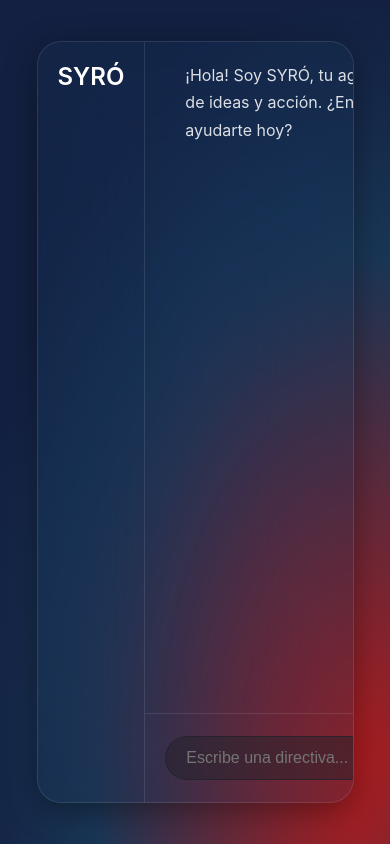
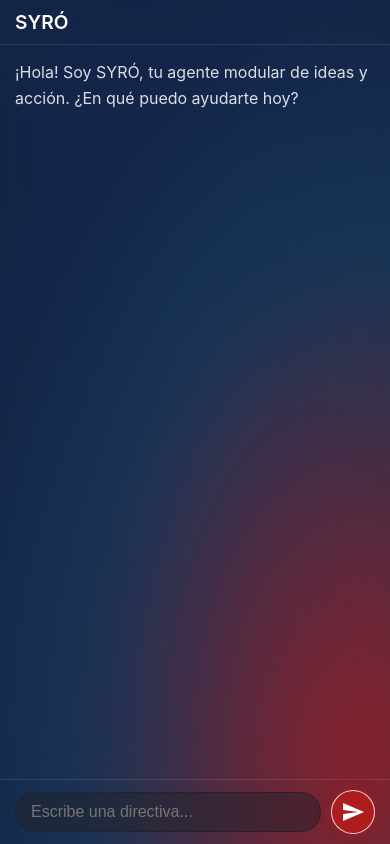
Before and after one commit to Nefastuz/syro-console, a website: page index.html in a window 390 px wide. Drawn offline with nearby package versions, Linux system fonts and the light colour scheme.

Commit message:
feat(ui): Implementar diseño responsive (mobile-first)
Se refactoriza el CSS de index.html para adoptar un enfoque mobile-first. La interfaz ahora se visualiza correctamente en dispositivos móviles y se adapta a pantallas de escritorio mediante media queries. El historial de prompts se oculta en vistas móviles para optimizar el espacio.

```diff
--- a/index.html
+++ b/index.html
@@ -1,4 +1,4 @@
-<!-- Archivo: index.html (Versión Canónica Limpia) -->
+<!-- Archivo: index.html (Versión Responsive) -->
 <!DOCTYPE html>
 <html lang="es">
 <head>
@@ -8,27 +8,158 @@
     <link href="https://fonts.googleapis.com/icon?family=Material+Icons" rel="stylesheet">
     <script src="https://cdn.jsdelivr.net/npm/marked/marked.min.js"></script>
     <style>
-        body { font-family: -apple-system, BlinkMacSystemFont, "Segoe UI", Roboto, Helvetica, Arial, sans-serif; margin: 0; color: #EAEAEA; display: flex; justify-content: center; align-items: center; min-height: 100vh; padding: 20px; box-sizing: border-box; background-color: #132041; }
-        .background-layer { position: fixed; top: 0; left: 0; width: 100%; height: 100%; background: radial-gradient(110% 100% at 90% 90%, #af1c1e 0%, #193656 60%, #132041 90%); z-index: -1; overflow: hidden; }
-        .workspace-container { width: 90%; max-width: 1400px; height: 90vh; display: flex; overflow: hidden; background: rgba(25, 54, 86, 0.25); backdrop-filter: blur(50px) saturate(110%); -webkit-backdrop-filter: blur(50px) saturate(110%); border-radius: 24px; border: 1px solid rgba(255, 255, 255, 0.1); box-shadow: 0 8px 32px 0 rgba(0, 0, 0, 0.37); }
-        .sidebar { width: 30%; max-width: 350px; border-right: 1px solid rgba(255, 255, 255, 0.1); display: flex; flex-direction: column; padding: 20px; gap: 15px; }
-        .sidebar h2 { margin: 0; margin-bottom: 10px; font-size: 1.5em; color: #FFFFFF; font-weight: 600; }
-        #prompt-history { flex-grow: 1; display: flex; flex-direction: column; gap: 12px; overflow-y: auto; }
-        .prompt-button { width: 100%; padding: 12px 15px; border-radius: 8px; background-color: rgba(34, 35, 43, 0.4); border: 1px solid rgba(34, 35, 43, 0.6); color: rgba(255, 255, 255, 0.85); text-align: left; font-size: 14px; cursor: pointer; transition: background-color 0.2s; }
-        .main-content { flex-grow: 1; display: flex; flex-direction: column; }
-        #input-area { padding: 20px; border-top: 1px solid rgba(255, 255, 255, 0.1); display: flex; gap: 15px; align-items: center; flex-shrink: 0; }
-        #command-input { flex-grow: 1; background: rgba(34, 35, 43, 0.5); border: 1px solid rgba(34, 35, 43, 0.7); border-radius: 50px; padding: 12px 20px; color: #FFFFFF; outline: none; font-size: 1em; }
-        #send-button { background-color: #af1c1e; color: white; border-radius: 50%; width: 48px; height: 48px; cursor: pointer; display: grid; place-items: center; flex-shrink: 0; transition: all 0.2s; border: 1.5px solid rgba(255, 255, 255, 0.8); box-shadow: 0 0 12px rgba(175, 28, 30, 0.5); }
-        #response-area { flex-grow: 1; padding: 20px 40px; font-size: 1em; line-height: 1.7; color: rgba(255,255,255,0.85); overflow-y: auto; }
-        #response-area h1, #response-area h2, #response-area h3 { color: #FFFFFF; font-weight: 600; margin-top: 24px; margin-bottom: 16px; padding-bottom: 8px; border-bottom: 1px solid rgba(255, 255, 255, 0.15); }
-        #response-area p { margin: 0 0 16px 0; }
+        body {
+            font-family: -apple-system, BlinkMacSystemFont, "Segoe UI", Roboto, Helvetica, Arial, sans-serif;
+            margin: 0;
+            color: #EAEAEA;
+            background-color: #132041;
+            /* [RESPONSIVE] Se eliminan flex, justify-content, align-items para que el body ocupe todo el espacio */
+        }
+        .background-layer {
+            position: fixed;
+            top: 0;
+            left: 0;
+            width: 100%;
+            height: 100%;
+            background: radial-gradient(110% 100% at 90% 90%, #af1c1e 0%, #193656 60%, #132041 90%);
+            z-index: -1;
+            overflow: hidden;
+        }
+        .workspace-container {
+            /* [RESPONSIVE] Diseño base para móviles */
+            width: 100%;
+            height: 100vh;
+            display: flex;
+            flex-direction: column; /* Colapsa a una sola columna en móviles */
+            box-sizing: border-box; /* Asegura que el padding no desborde */
+            background: rgba(25, 54, 86, 0.25);
+            backdrop-filter: blur(50px) saturate(110%);
+            -webkit-backdrop-filter: blur(50px) saturate(110%);
+            /* [RESPONSIVE] Se eliminan bordes y sombras para una apariencia full-screen en móvil */
+            border-radius: 0;
+            border: none;
+            box-shadow: none;
+        }
+        .sidebar {
+            /* [RESPONSIVE] El sidebar ahora es un header en móviles */
+            width: 100%;
+            max-width: none;
+            height: auto;
+            border-right: none;
+            border-bottom: 1px solid rgba(255, 255, 255, 0.1);
+            display: flex;
+            flex-direction: row; /* Elementos en fila */
+            align-items: center; /* Centra verticalmente */
+            justify-content: space-between; /* Espacia el título y el historial */
+            padding: 10px 15px;
+            box-sizing: border-box;
+            flex-shrink: 0;
+        }
+        .sidebar h2 {
+            margin: 0;
+            font-size: 1.2em;
+            color: #FFFFFF;
+            font-weight: 600;
+        }
+        #prompt-history {
+            /* [RESPONSIVE] El historial se oculta en móviles para ahorrar espacio */
+            display: none;
+        }
+        .main-content {
+            flex-grow: 1;
+            display: flex;
+            flex-direction: column;
+            overflow: hidden; /* Previene desbordamiento del contenido */
+        }
+        #input-area {
+            padding: 10px 15px;
+            border-top: 1px solid rgba(255, 255, 255, 0.1);
+            display: flex;
+            gap: 10px;
+            align-items: center;
+            flex-shrink: 0;
+        }
+        #command-input {
+            flex-grow: 1;
+            background: rgba(34, 35, 43, 0.5);
+            border: 1px solid rgba(34, 35, 43, 0.7);
+            border-radius: 50px;
+            padding: 10px 15px;
+            color: #FFFFFF;
+            outline: none;
+            font-size: 1em;
+        }
+        #send-button {
+            background-color: #af1c1e;
+            color: white;
+            border-radius: 50%;
+            width: 44px; /* Ligeramente más pequeño para móviles */
+            height: 44px;
+            cursor: pointer;
+            display: grid;
+            place-items: center;
+            flex-shrink: 0;
+            transition: all 0.2s;
+            border: 1.5px solid rgba(255, 255, 255, 0.8);
+            box-shadow: 0 0 12px rgba(175, 28, 30, 0.5);
+        }
+        #response-area {
+            flex-grow: 1;
+            padding: 15px;
+            font-size: 1em;
+            line-height: 1.6;
+            color: rgba(255,255,255,0.85);
+            overflow-y: auto;
+        }
+        #response-area h1, #response-area h2, #response-area h3 { color: #FFFFFF; font-weight: 600; margin-top: 20px; margin-bottom: 12px; padding-bottom: 6px; border-bottom: 1px solid rgba(255, 255, 255, 0.15); }
+        #response-area p { margin: 0 0 12px 0; }
         #response-area code { background-color: rgba(34, 35, 43, 0.8); padding: 3px 6px; border-radius: 6px; font-family: 'SF Mono', 'Fira Code', 'Consolas', monospace; font-size: 0.9em; }
+
+        /* [RESPONSIVE] Media Query para pantallas de escritorio (a partir de 768px) */
+        @media (min-width: 768px) {
+            body {
+                display: flex;
+                justify-content: center;
+                align-items: center;
+                padding: 20px;
+            }
+            .workspace-container {
+                width: 90%;
+                max-width: 1400px;
+                height: 90vh;
+                flex-direction: row; /* Vuelve a la disposición de columnas */
+                border-radius: 24px;
+                border: 1px solid rgba(255, 255, 255, 0.1);
+                box-shadow: 0 8px 32px 0 rgba(0, 0, 0, 0.37);
+            }
+            .sidebar {
+                width: 30%;
+                max-width: 350px;
+                border-right: 1px solid rgba(255, 255, 255, 0.1);
+                border-bottom: none;
+                flex-direction: column;
+                align-items: flex-start;
+                padding: 20px;
+                gap: 15px;
+            }
+            .sidebar h2 { font-size: 1.5em; }
+            #prompt-history {
+                display: flex; /* Muestra el historial en escritorio */
+            }
+            #input-area { padding: 20px; gap: 15px; }
+            #command-input { padding: 12px 20px; }
+            #send-button { width: 48px; height: 48px; }
+            #response-area { padding: 20px 40px; }
+        }
     </style>
 </head>
 <body>
     <div class="background-layer"></div>
     <div class="workspace-container">
-        <div class="sidebar"><h2>SYRÓ</h2><div id="prompt-history"></div></div>
+        <div class="sidebar">
+            <h2>SYRÓ</h2>
+            <div id="prompt-history"></div>
+        </div>
         <div class="main-content">
             <div id="response-area">¡Hola! Soy SYRÓ, tu agente modular de ideas y acción. ¿En qué puedo ayudarte hoy?</div>
             <div id="input-area">
@@ -38,6 +169,7 @@
         </div>
     </div>
     <script>
+        // El JavaScript no requiere cambios.
         const commandInput = document.getElementById('command-input');
         const sendButton = document.getElementById('send-button');
         const promptHistoryContainer = document.getElementById('prompt-history');
```
